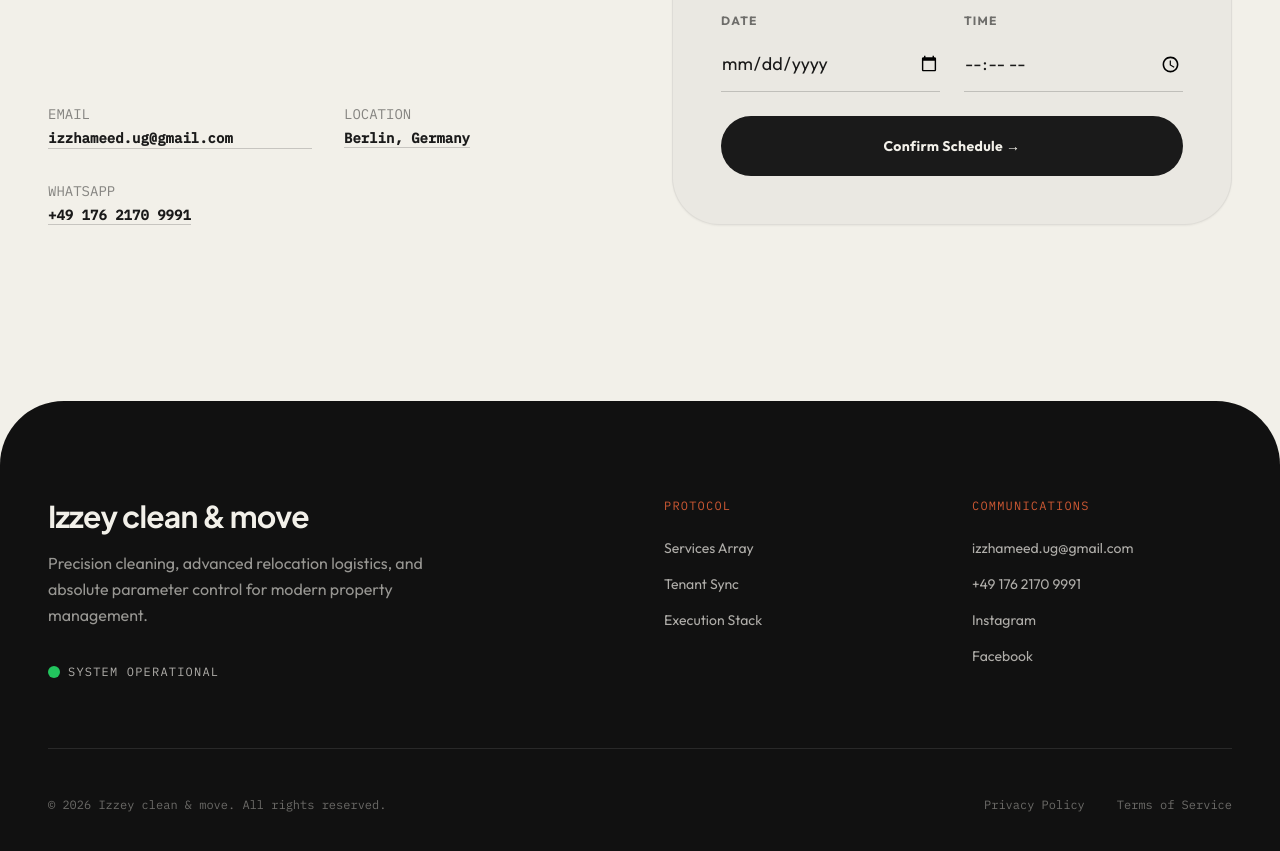
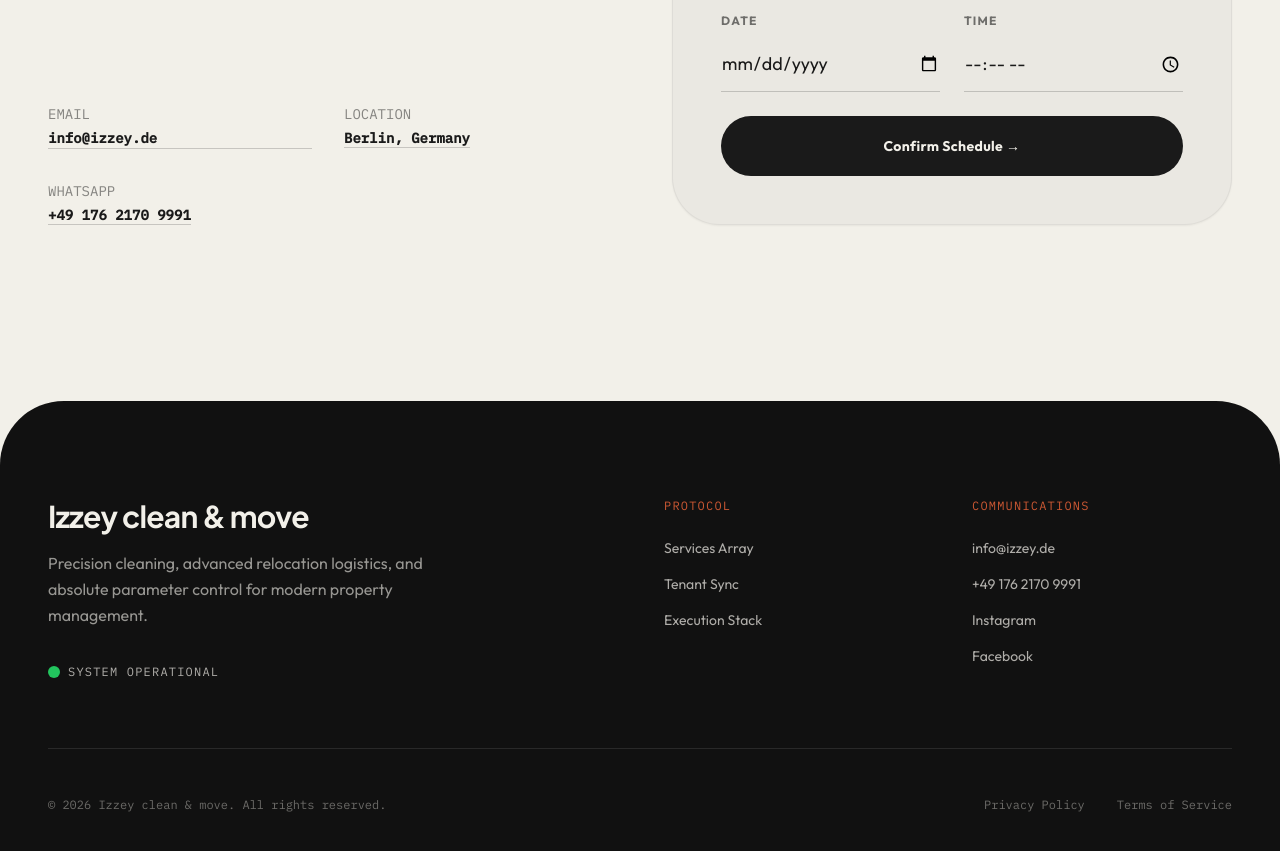
Before and after one commit to Shaazomar/Izzeycleanandmove, a React (Vite) app: page / in a window 1280 px wide. Shown: the part 4760-5611 px from the top of the page. Built offline with nearby package versions, Linux system fonts and the light colour scheme.

Commit message:
Update contact email to info@izzey.de

```diff
--- a/src/components/Booking.jsx
+++ b/src/components/Booking.jsx
@@ -100,7 +100,7 @@ export default function Booking() {
         {/* Left: Contact Info */}
         <div className="flex flex-col justify-center booking-elem text-dark">
           <p className="font-mono text-sm tracking-widest text-primary uppercase mb-6 booking-elem">{t('contactTitle')}</p>
-          <h2 className="font-drama italic text-6xl md:text-8xl leading-none mb-8 booking-elem" dangerouslySetInnerHTML={{__html: t('bookTitle')}}></h2>
+          <h2 className="font-drama italic text-6xl md:text-8xl leading-none mb-8 booking-elem" dangerouslySetInnerHTML={{ __html: t('bookTitle') }}></h2>
           <p className="font-body text-xl opacity-80 mb-12 max-w-md booking-elem">
             {t('bookDesc')}
           </p>
@@ -108,7 +108,7 @@ export default function Booking() {
           <div className="mt-auto grid grid-cols-1 sm:grid-cols-2 gap-8 font-mono text-sm booking-elem">
             <div>
               <p className="text-dark/50 mb-1">EMAIL</p>
-              <a href="mailto:izzhameed.ug@gmail.com" className="font-bold border-b border-dark/20 hover:border-dark transition-colors truncate block">izzhameed.ug@gmail.com</a>
+              <a href="mailto:info@izzey.de" className="font-bold border-b border-dark/20 hover:border-dark transition-colors truncate block">info@izzey.de</a>
             </div>
             <div>
               <p className="text-dark/50 mb-1">LOCATION</p>
@@ -173,15 +173,14 @@ export default function Booking() {
             </div>
 
             {status && (
-              <div className={`text-sm font-bold text-center mt-4 ${
-                status.includes('Error') || status.includes('Fehler')
+              <div className={`text-sm font-bold text-center mt-4 ${status.includes('Error') || status.includes('Fehler')
                   ? 'text-red-500'
                   : status.includes('Success') || status.includes('Erfolg')
-                  ? 'text-green-600'
-                  : status.includes('many') || status.includes('viele')
-                  ? 'text-orange-500'
-                  : 'text-accent'
-              }`}>
+                    ? 'text-green-600'
+                    : status.includes('many') || status.includes('viele')
+                      ? 'text-orange-500'
+                      : 'text-accent'
+                }`}>
                 {status}
               </div>
             )}
--- a/src/components/Footer.jsx
+++ b/src/components/Footer.jsx
@@ -37,7 +37,7 @@ export default function Footer() {
 
           <div className="flex flex-col gap-4">
             <h3 className="font-mono text-xs tracking-widest text-[#CC5833] uppercase mb-2">{t('footComm')}</h3>
-            <a href="mailto:izzhameed.ug@gmail.com" className="font-body text-sm text-[#F2F0E9]/70 hover:text-white transition-colors duration-200 truncate">izzhameed.ug@gmail.com</a>
+            <a href="mailto:info@izzey.de" className="font-body text-sm text-[#F2F0E9]/70 hover:text-white transition-colors duration-200 truncate">info@izzey.de</a>
             <a href="https://wa.me/4917621709991" target="_blank" rel="noreferrer" className="font-body text-sm text-[#F2F0E9]/70 hover:text-white transition-colors duration-200">+49 176 2170 9991</a>
             <a href="https://www.instagram.com/izzham_ug?igsh=Ymk2Y254aDFxd2gz&utm_source=qr" target="_blank" rel="noreferrer" className="font-body text-sm text-[#F2F0E9]/70 hover:text-white transition-colors duration-200">Instagram</a>
             <a href="https://www.facebook.com/profile.php?id=61564135116273" target="_blank" rel="noreferrer" className="font-body text-sm text-[#F2F0E9]/70 hover:text-white transition-colors duration-200">Facebook</a>
```
